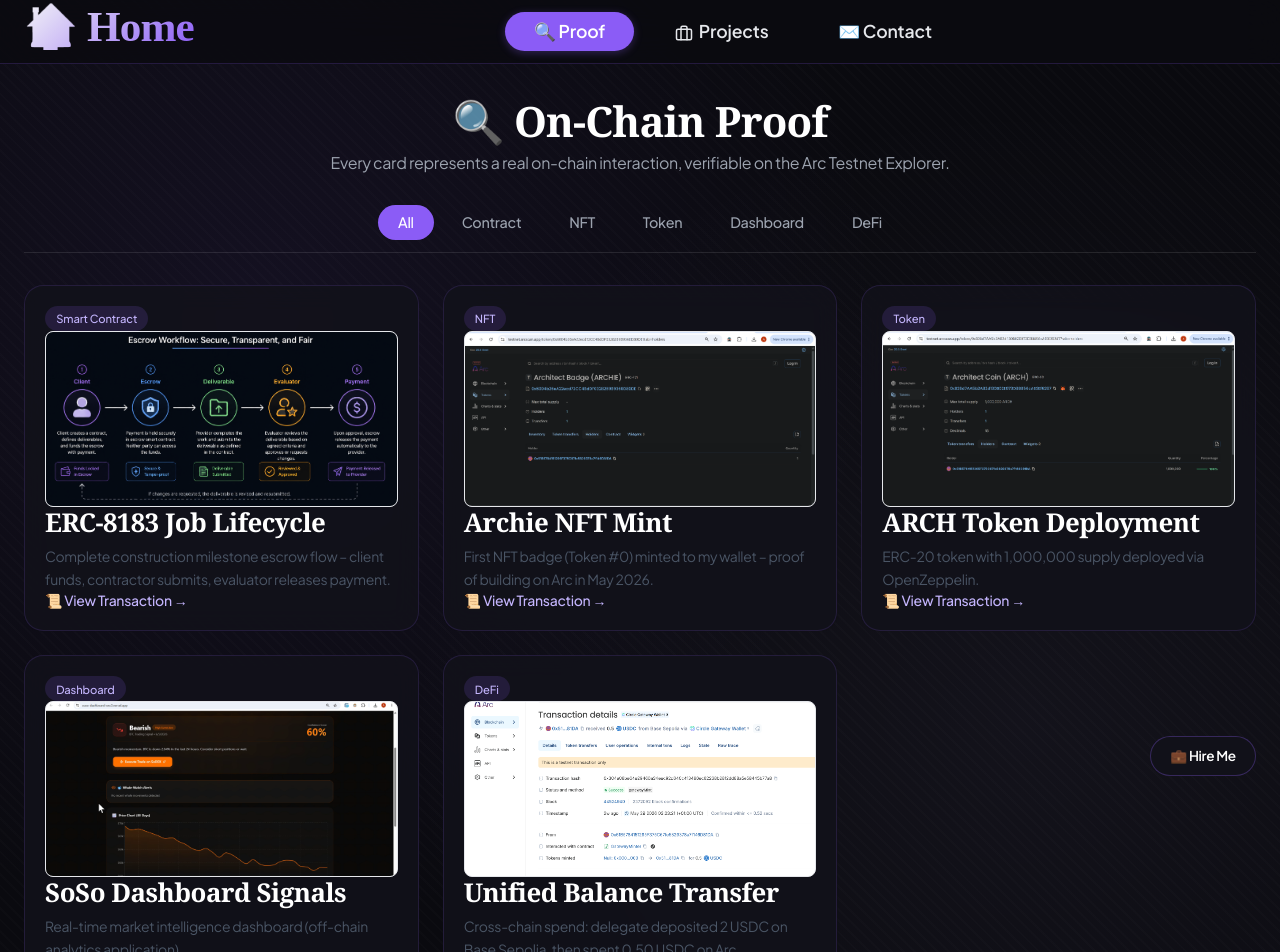
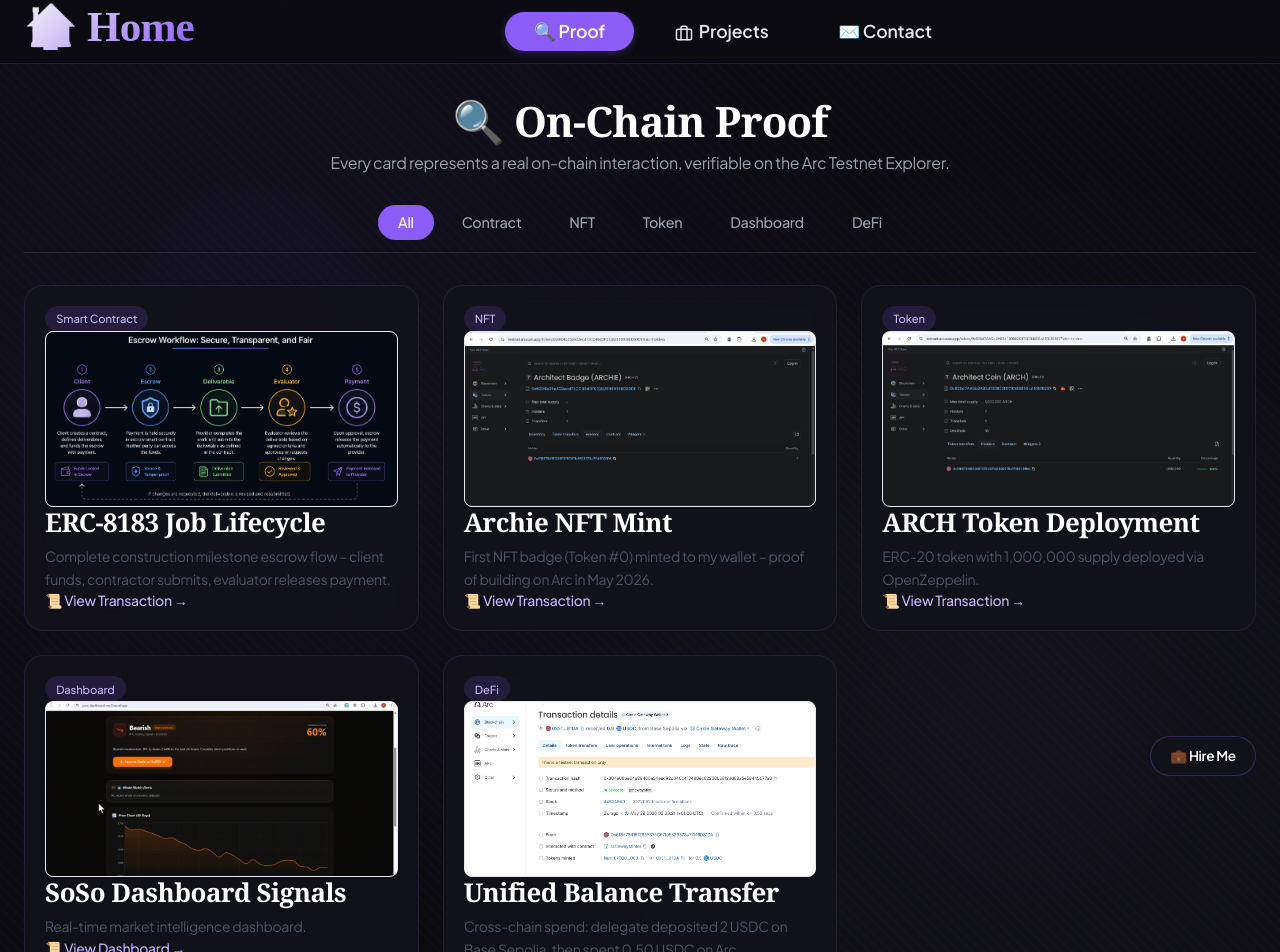
Before and after one commit to abdulsaminu/web3-portfolio, a Next.js app: page /proof in a window 1280 px wide. Shown: the top 952 px of the page. Built offline with nearby package versions, Linux system fonts and the light colour scheme.

Commit message:
fix SoSo Dashboard Signals description (remove off-chain label)

```diff
--- a/app/proof/page.tsx
+++ b/app/proof/page.tsx
@@ -3,11 +3,46 @@ import { useState } from 'react';
 import Image from 'next/image';
 
 const proofs = [
-  { title: 'ERC-8183 Job Lifecycle', image: '/images/erc8183-job-lifecycle.png', description: 'Complete construction milestone escrow flow – client funds, contractor submits, evaluator releases payment.', badge: 'Smart Contract', category: 'Contract', txLink: 'https://testnet.arcscan.app/tx/0x722dc4c246df94c0c6645f34abd8773e514249c9b7cca72f77d8a8d4f3939e00' },
-  { title: 'Archie NFT Mint', image: '/images/archie-nft-mint.png', description: 'First NFT badge (Token #0) minted to my wallet – proof of building on Arc in May 2026.', badge: 'NFT', category: 'NFT', txLink: 'https://testnet.arcscan.app/address/0x6004b26ea22ecd72cc4bddf0328289b9360d80de' },
-  { title: 'ARCH Token Deployment', image: '/images/arch-token-deployment.png', description: 'ERC-20 token with 1,000,000 supply deployed via OpenZeppelin.', badge: 'Token', category: 'Token', txLink: 'https://testnet.arcscan.app/address/0x828d7AA5b2A82d130B02E073D88856cAB3Ef6287' },
-  { title: 'SoSo Dashboard Signals', image: '/images/soso-dashboard-signals.png', description: 'Real-time market intelligence dashboard (off-chain analytics application).', badge: 'Dashboard', category: 'Dashboard', txLink: 'https://soso-dashboard-exc3.vercel.app/' },
-  { title: 'Unified Balance Transfer', image: '/images/unified-balance-transfer.png', description: 'Cross-chain spend: delegate deposited 2 USDC on Base Sepolia, then spent 0.50 USDC on Arc.', badge: 'DeFi', category: 'DeFi', txLink: 'https://testnet.arcscan.app/tx/0x304e08be04e29460a34eec92d040c413486ec62238b28f2dd88a5e58445b77a8' },
+  {
+    title: 'ERC-8183 Job Lifecycle',
+    image: '/images/erc8183-job-lifecycle.png',
+    description: 'Complete construction milestone escrow flow – client funds, contractor submits, evaluator releases payment.',
+    badge: 'Smart Contract',
+    category: 'Contract',
+    txLink: 'https://testnet.arcscan.app/tx/0x722dc4c246df94c0c6645f34abd8773e514249c9b7cca72f77d8a8d4f3939e00'
+  },
+  {
+    title: 'Archie NFT Mint',
+    image: '/images/archie-nft-mint.png',
+    description: 'First NFT badge (Token #0) minted to my wallet – proof of building on Arc in May 2026.',
+    badge: 'NFT',
+    category: 'NFT',
+    txLink: 'https://testnet.arcscan.app/address/0x6004b26ea22ecd72cc4bddf0328289b9360d80de'
+  },
+  {
+    title: 'ARCH Token Deployment',
+    image: '/images/arch-token-deployment.png',
+    description: 'ERC-20 token with 1,000,000 supply deployed via OpenZeppelin.',
+    badge: 'Token',
+    category: 'Token',
+    txLink: 'https://testnet.arcscan.app/address/0x828d7AA5b2A82d130B02E073D88856cAB3Ef6287'
+  },
+  {
+    title: 'SoSo Dashboard Signals',
+    image: '/images/soso-dashboard-signals.png',
+    description: 'Real-time market intelligence dashboard.',
+    badge: 'Dashboard',
+    category: 'Dashboard',
+    txLink: 'https://soso-dashboard-exc3.vercel.app/'
+  },
+  {
+    title: 'Unified Balance Transfer',
+    image: '/images/unified-balance-transfer.png',
+    description: 'Cross-chain spend: delegate deposited 2 USDC on Base Sepolia, then spent 0.50 USDC on Arc.',
+    badge: 'DeFi',
+    category: 'DeFi',
+    txLink: 'https://testnet.arcscan.app/tx/0x304e08be04e29460a34eec92d040c413486ec62238b28f2dd88a5e58445b77a8'
+  },
 ];
 
 const categories = ['All', 'Contract', 'NFT', 'Token', 'Dashboard', 'DeFi'];
```
